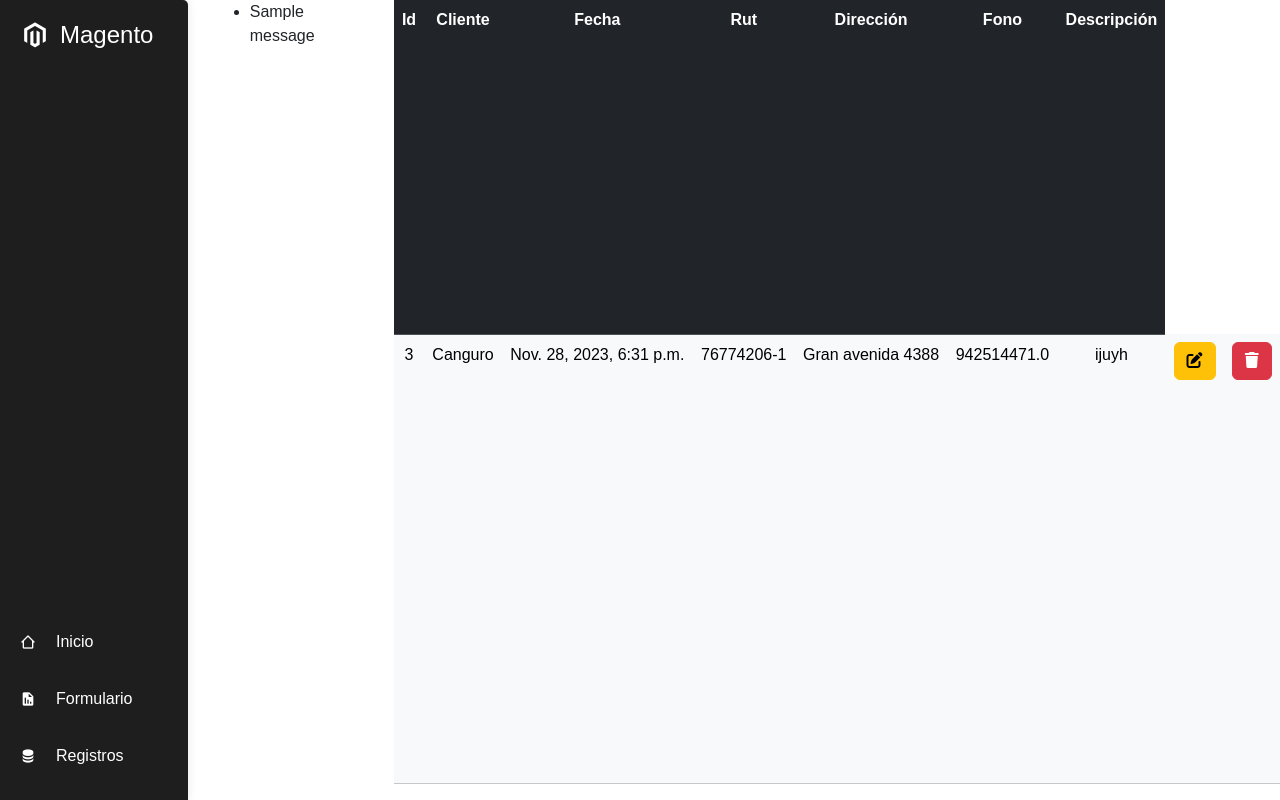
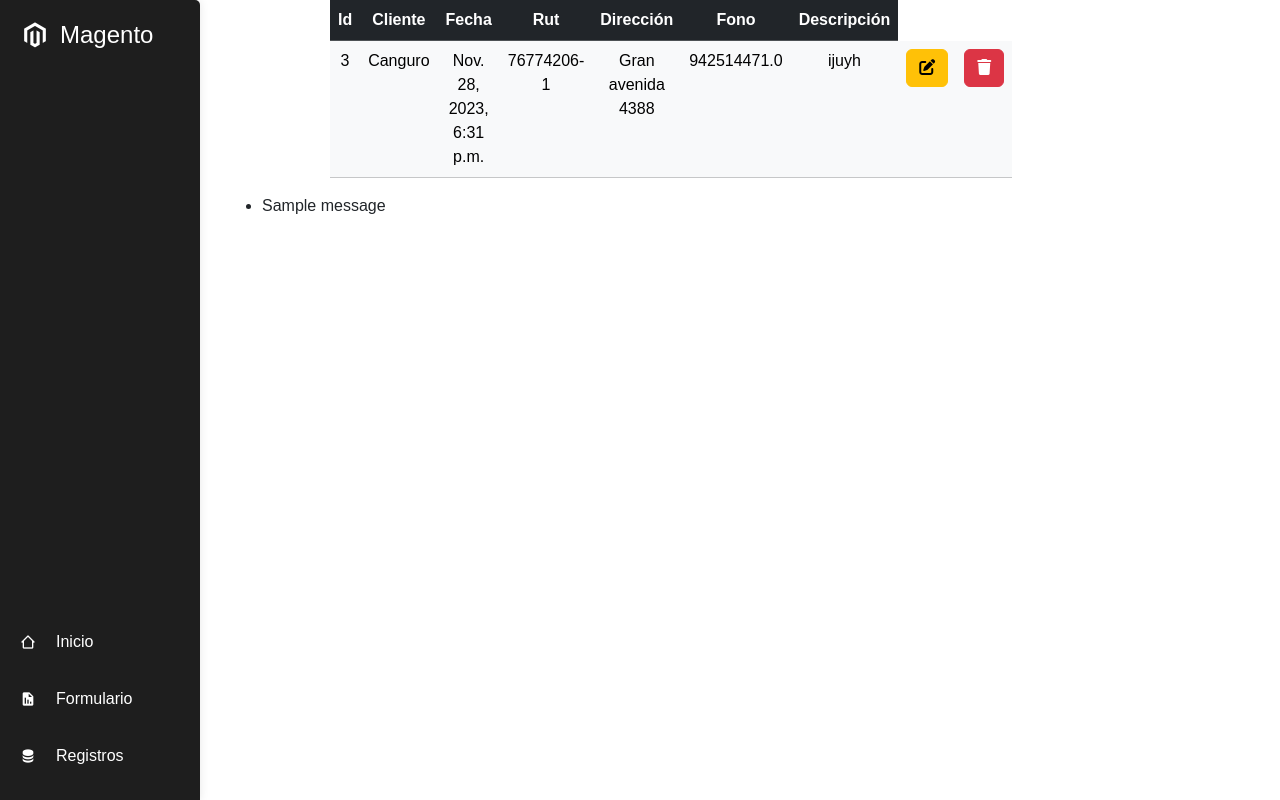
Before and after one commit to Arisevilla/PythonDjangoRegistrosUsuarios, a Django app: page /listado/ in a window 1280 px wide. Run offline with Django 4.2, Linux system fonts and the light colour scheme; data comes from the database, SQL or seed files in the repository; both versions use the stored data as it was after the commit; one stand-in notice (Sample message) is shown.

Commit message:
se arregla vista de errores

```diff
--- a/login/templates/listado.html
+++ b/login/templates/listado.html
@@ -112,7 +112,7 @@
      </ul>
     </div>
 
-
+<div class="table-container">
 <table class="table table-light w-75 mx-auto text-center ">
     <tr class="table-dark w-75">
         <th>Id</th>
@@ -150,16 +150,17 @@
       </form>
     </td>
 </tr>
-  {% if messages %}
-  <ul class="messages">
-  {% for message in messages %}
-    <li {% if message.tags %} class="{{message.tags}}"{% endif %}>{{message}}</li>
-  {% endfor %}
-  </ul>
-{% endif %}
-
     {% endfor %}
-
 </table>
 
+  {% if messages %}
+    <ul class="messages mx-auto">
+    {% for message in messages %}
+      <li {% if message.tags %} class="{{message.tags}}"{% endif %}>{{message}}</li>
+    {% endfor %}
+    </ul>
+  {% endif %}
+</div>
+</div>
+
 </body>
```
Also changed, not shown: db.sqlite3.
